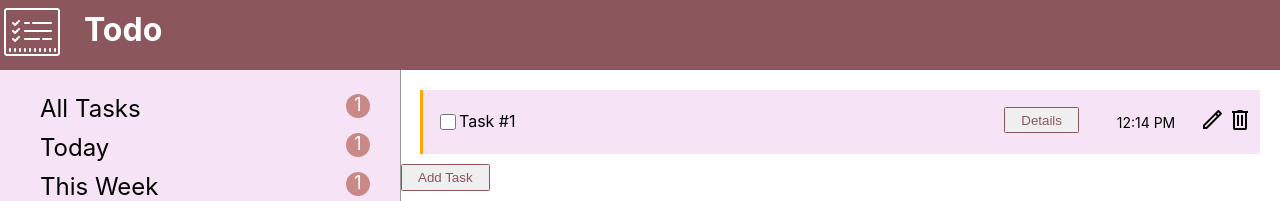
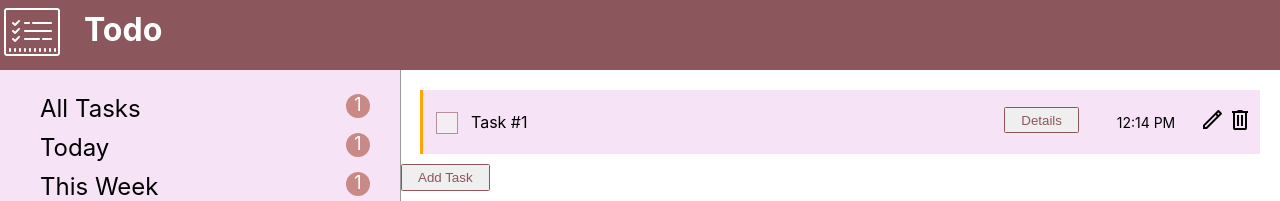
Before and after one commit to AmberThrall/Todo-App, a React (Create React App) app: page / in a window 1280 px wide. Both pictures are taken after a click on the button "Add Task". Shown: the top 201 px of the page. Built offline with nearby package versions, Linux system fonts and the light colour scheme.

Commit message:
New, better, checkbox design

```diff
--- a/src/App.css
+++ b/src/App.css
@@ -48,3 +48,52 @@ button:hover {
         margin: 0.4em auto;
     }
 }
+
+/* Checkbox style modified from https://codepen.io/valerypatorius/pen/oXGMGL */
+input[type="checkbox"] {
+    display: none;
+}
+
+input[type="checkbox"] + label {
+    display: block;
+    position: relative;
+    padding-left: 35px;
+    margin-bottom: 20px;
+    color: black;
+    cursor: pointer;
+    -webkit-user-select: none;
+    -moz-user-select: none;
+    -ms-user-select: none;
+}
+
+input[type="checkbox"] + label:last-child {
+    margin-bottom: 0;
+}
+
+input[type="checkbox"] + label:before {
+    content: '';
+    display: block;
+    width: 20px;
+    height: 20px;
+    border: 1px solid #8B575C;
+    position: absolute;
+    background-color: #F4F4F4;
+    top: 0;
+    left: 0;
+    opacity: 0.6;
+    -webkit-transition: all .12s, border-color .08s;
+    transition: all .12s, border-color .08s;
+}
+
+input[type="checkbox"]:checked + label:before {
+    width: 10px;
+    top: -5px;
+    left: 5px;
+    border-radius: 0;
+    opacity: 1;
+    background-color: transparent;
+    border-top-color: transparent;
+    border-left-color: transparent;
+    -webkit-transform: rotate(45deg);
+    transform: rotate(45deg);
+}
--- a/src/Task.js
+++ b/src/Task.js
@@ -30,14 +30,15 @@ class Task extends React.Component {
             <table className={this.taskPriority(this.props.priority)}>
                 <tbody><tr>
                 <td className="taskLeftSide">
-                    <label className={this.props.completed ? "taskTitleChecked" : "taskTitleUnchecked"}>
                          <input
+                            id={"taskCheckbox-" + this.props.id}
                             onChange={this.props.onChange}
                             checked={this.props.completed}
                             style={{defaultChecked: this.props.completed}}
                             type="checkbox"
                             className="taskCheckbox"
                          />
+                    <label for={"taskCheckbox-" + this.props.id} className={this.props.completed ? "taskTitleChecked" : "taskTitleUnchecked"}>
                         {this.props.title}
                     </label>
                 </td>
```
